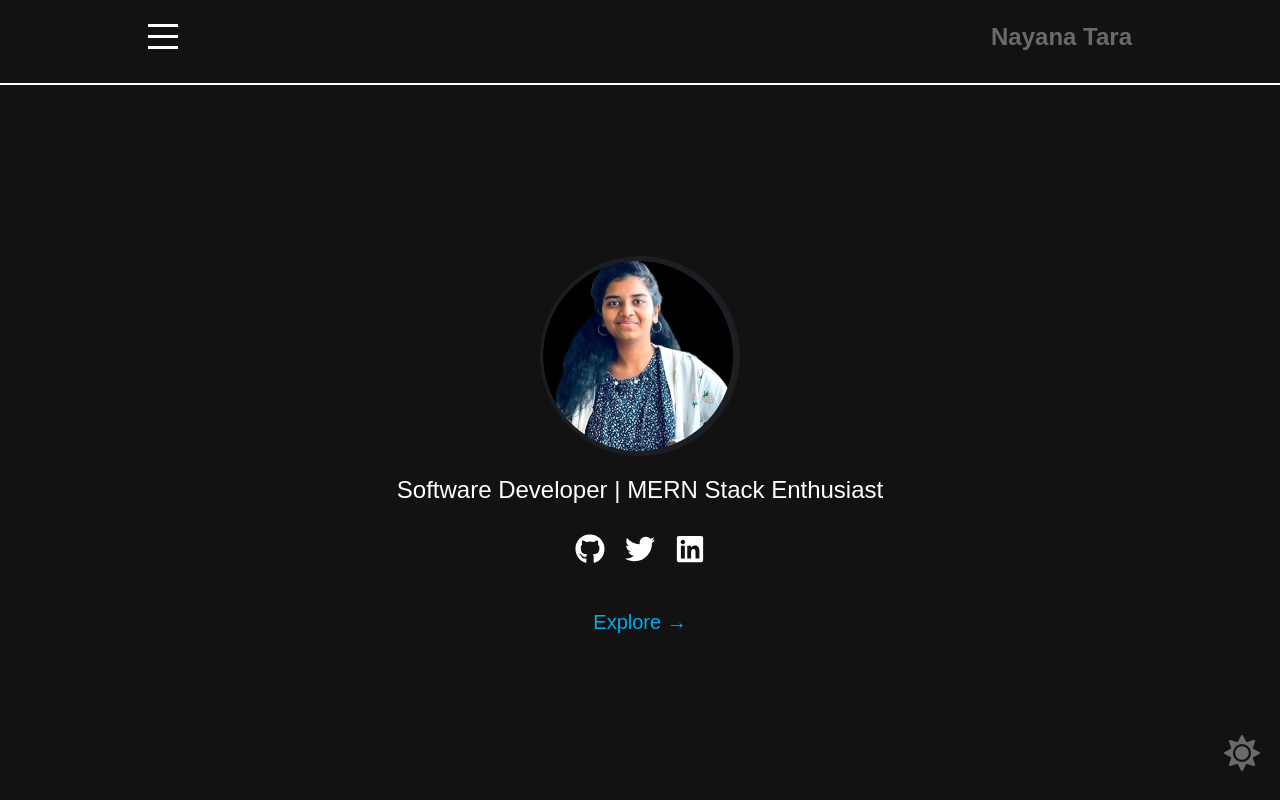
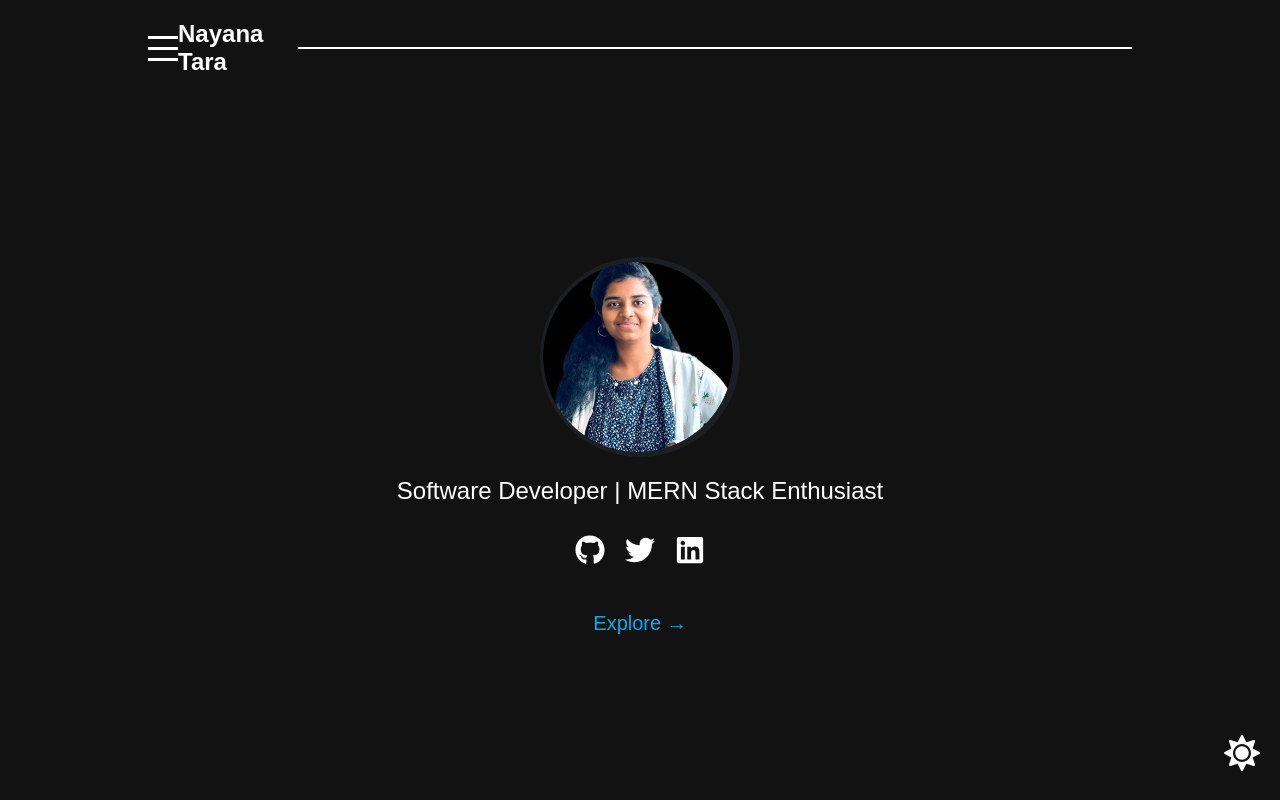
Before and after one commit to nayanatara07/personal_website, a React (Create React App) app: page / in a window 1280 px wide. Built offline with nearby package versions, Linux system fonts and the light colour scheme.

Commit message:
adding imp files

```diff
--- a/src/App.css
+++ b/src/App.css
@@ -16,109 +16,11 @@ body {
 }
 
 .light-mode {
-  --background-color:#696a6c;
+  --background-color: #ffffff;
   --text-color: #121212;
 }
 
-.container {
-  display: flex;
-  flex-direction: column;
-  align-items: center;
-  justify-content: center;
-  height: calc(100vh - 100px);
-  text-align: center;
+.dark-mode {
+  --background-color: #121212;
+  --text-color: #ffffff;
 }
-
-.header {
-  width: 80%;
-  margin: 0 auto;
-  padding: 20px;
-  display: flex;
-  justify-content: space-between;
-  align-items: center;
-}
-
-h1 {
-  font-size: 24px;
-}
-
-.header-lines {
-  display: flex;
-  flex-direction: column;
-  cursor: pointer;
-}
-
-.line {
-  width: 30px;
-  height: 3px;
-  background-color: var(--text-color);
-  margin: 4px 0;
-}
-
-.avatar {
-  width: 200px;
-  height: 200px;
-  border-radius: 50%;
-  object-fit: cover;
-  margin-bottom: 20px;
-}
-
-.subtitle {
-  font-size: 24px;
-  font-weight: normal;
-  color: var(--text-color);
-  margin-bottom: 30px;
-}
-
-.social-icons {
-  display: flex;
-  gap: 20px;
-  justify-content: center;
-  margin-bottom: 20px;
-}
-
-.social-icons a {
-  color: var(--text-color);
-  font-size: 30px;
-  text-decoration: none;
-  transition: color 0.3s ease;
-}
-
-.social-icons a:hover {
-  color: #00acee;
-}
-
-.explore-link {
-  color: #00acee;
-  font-size: 20px;
-  text-decoration: none;
-  margin-top: 20px;
-}
-
-.explore-link:hover {
-  text-decoration: none;
-}
-
-.theme-toggle {
-  position: absolute;
-  bottom: 20px;
-  right: 20px;
-  font-size: 36px;
-}
-
-.dark-mode {
-  background-color: #121212;
-  color: #696a6c;
-}
-
-.light-mode {
-  background-color: #696a6c;
-  color: #000000;
-}
-
-.header-bar {
-  width: 100%;
-  height: 2px;
-  background-color: var(--text-color);
-  margin: 10px 0;
-}
--- a/src/App.js
+++ b/src/App.js
@@ -1,8 +1,8 @@
 import React, { useState } from 'react';
 import './App.css';
-import { FaGithub, FaTwitter, FaLinkedin } from 'react-icons/fa';
-import { FaSun, FaMoon } from 'react-icons/fa';
-import avatar from './components/avatar.png';
+import Navbar from './components/Navbar';
+import Profile from './components/Profile';
+import ThemeToggle from './components/ThemeToggle';
 
 function App() {
   const [theme, setTheme] = useState('dark-mode');
@@ -13,34 +13,9 @@ function App() {
 
   return (
     <div className={`App ${theme}`}>
-      <header className="header">
-        <div className="header-lines">
-          <span className="line"></span>
-          <span className="line"></span>
-          <span className="line"></span>
-        </div>
-        <h1>Nayana Tara</h1>
-      </header>
-      <div className="header-bar"></div>
-      <div className="container">
-        <img src={avatar} alt="Nayana Tara" className="avatar" />
-        <h2 className="subtitle">Software Developer | MERN Stack Enthusiast</h2>
-        <div className="social-icons">
-          <a href="https://github.com/nayanatara07" target="_blank" rel="noopener noreferrer">
-            <FaGithub />
-          </a>
-          <a href="https://x.com/NayanaTara07" target="_blank" rel="noopener noreferrer">
-            <FaTwitter />
-          </a>
-          <a href="https://www.linkedin.com/in/nayanatara07/" target="_blank" rel="noopener noreferrer">
-            <FaLinkedin />
-          </a>
-        </div>
-        <a href="#explore" className="explore-link">Explore →</a>
-      </div>
-      <div className="theme-toggle" onClick={toggleTheme}>
-        {theme === 'dark-mode' ? <FaSun className="icon" /> : <FaMoon className="icon" />}
-      </div>
+      <Navbar />
+      <Profile />
+      <ThemeToggle theme={theme} toggleTheme={toggleTheme} />
     </div>
   );
 }
--- /dev/null
+++ b/src/components/Navbar.css
@@ -0,0 +1,28 @@
+.header {
+    width: 80%;
+    margin: 0 auto;
+    padding: 20px;
+    display: flex;
+    justify-content: space-between;
+    align-items: center;
+  }
+
+  .header-lines {
+    display: flex;
+    flex-direction: column;
+    cursor: pointer;
+  }
+
+  .line {
+    width: 30px;
+    height: 3px;
+    background-color: var(--text-color);
+    margin: 4px 0;
+  }
+
+  .header-bar {
+    width: 100%;
+    height: 2px;
+    background-color: var(--text-color);
+    margin: 10px 0;
+  }
--- /dev/null
+++ b/src/components/Navbar.js
@@ -0,0 +1,18 @@
+import React from 'react';
+import './Navbar.css';
+
+function Navbar() {
+  return (
+    <nav className="header">
+      <div className="header-lines">
+        <span className="line"></span>
+        <span className="line"></span>
+        <span className="line"></span>
+      </div>
+      <h1>Nayana Tara</h1>
+      <div className="header-bar"></div>
+    </nav>
+  );
+}
+
+export default Navbar;
--- /dev/null
+++ b/src/components/Profile.css
@@ -0,0 +1,52 @@
+.container {
+    display: flex;
+    flex-direction: column;
+    align-items: center;
+    justify-content: center;
+    height: calc(100vh - 100px);
+    text-align: center;
+  }
+
+  .avatar {
+    width: 200px;
+    height: 200px;
+    border-radius: 50%;
+    object-fit: cover;
+    margin-bottom: 20px;
+  }
+
+  .subtitle {
+    font-size: 24px;
+    font-weight: normal;
+    color: var(--text-color);
+    margin-bottom: 30px;
+  }
+
+  .social-icons {
+    display: flex;
+    gap: 20px;
+    justify-content: center;
+    margin-bottom: 20px;
+  }
+
+  .social-icons a {
+    color: var(--text-color);
+    font-size: 30px;
+    text-decoration: none;
+    transition: color 0.3s ease;
+  }
+
+  .social-icons a:hover {
+    color: #00acee;
+  }
+
+  .explore-link {
+    color: #00acee;
+    font-size: 20px;
+    text-decoration: none;
+    margin-top: 20px;
+  }
+
+  .explore-link:hover {
+    text-decoration: none;
+  }
--- /dev/null
+++ b/src/components/Profile.js
@@ -0,0 +1,27 @@
+import React from 'react';
+import './Profile.css';
+import avatar from './avatar.png'; // Adjust the path if needed
+import { FaGithub, FaTwitter, FaLinkedin } from 'react-icons/fa';
+
+function Profile() {
+  return (
+    <div className="container">
+      <img src={avatar} alt="Nayana Tara" className="avatar" />
+      <h2 className="subtitle">Software Developer | MERN Stack Enthusiast</h2>
+      <div className="social-icons">
+        <a href="https://github.com/nayanatara07" target="_blank" rel="noopener noreferrer">
+          <FaGithub />
+        </a>
+        <a href="https://x.com/NayanaTara07" target="_blank" rel="noopener noreferrer">
+          <FaTwitter />
+        </a>
+        <a href="https://www.linkedin.com/in/nayanatara07/" target="_blank" rel="noopener noreferrer">
+          <FaLinkedin />
+        </a>
+      </div>
+      <a href="#explore" className="explore-link">Explore →</a>
+    </div>
+  );
+}
+
+export default Profile;
--- /dev/null
+++ b/src/components/ThemeToggle.css
@@ -0,0 +1,16 @@
+.theme-toggle {
+    position: absolute;
+    bottom: 20px;
+    right: 20px;
+    font-size: 36px;
+  }
+
+  .dark-mode {
+    background-color: #121212;
+    color: #ffffff;
+  }
+
+  .light-mode {
+    background-color: #ffffff;
+    color: #121212;
+  }
--- /dev/null
+++ b/src/components/ThemeToggle.js
@@ -0,0 +1,13 @@
+import React from 'react';
+import './ThemeToggle.css';
+import { FaSun, FaMoon } from 'react-icons/fa';
+
+function ThemeToggle({ theme, toggleTheme }) {
+  return (
+    <div className="theme-toggle" onClick={toggleTheme}>
+      {theme === 'dark-mode' ? <FaSun className="icon" /> : <FaMoon className="icon" />}
+    </div>
+  );
+}
+
+export default ThemeToggle;
```
